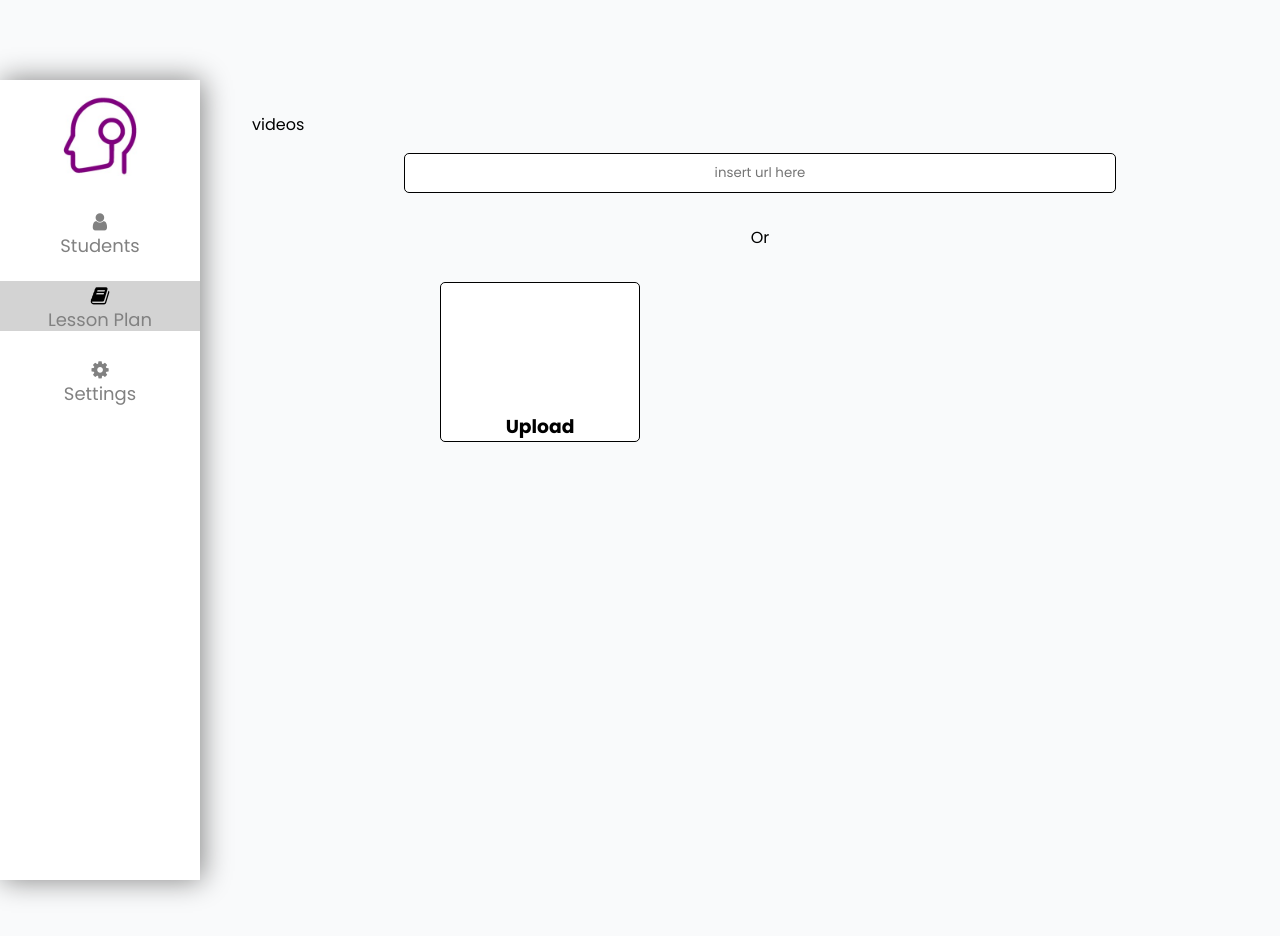
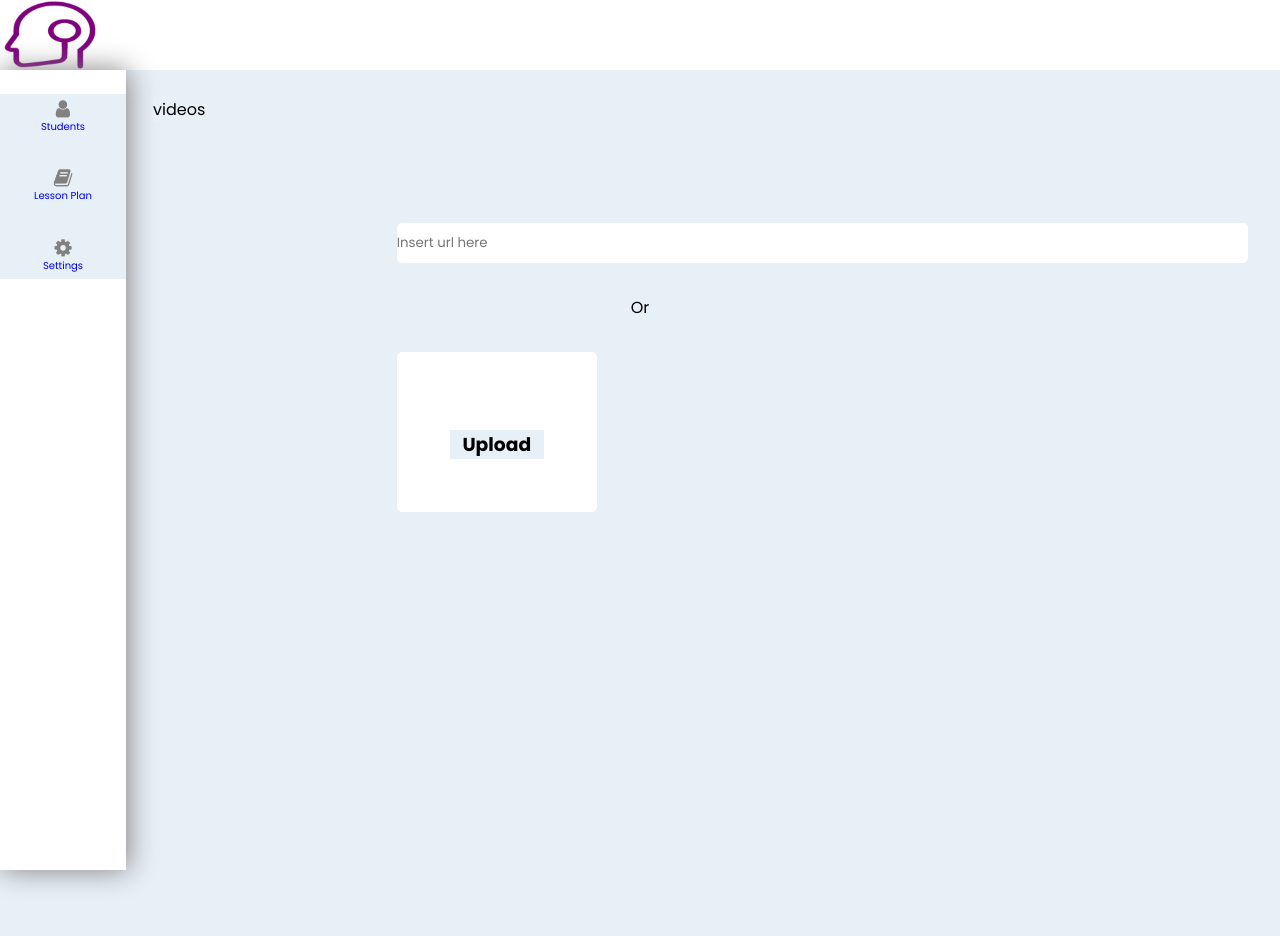
Before and after one commit to Varshiva1/assignment-project, a plain HTML site: page index.html in a window 1280 px wide. Before the commit the page ends 880 px from the top, so only its background shows below. Drawn offline with Linux system fonts and the light colour scheme.

Commit message:
code updated

```diff
--- a/index.html
+++ b/index.html
@@ -10,12 +10,15 @@
     <title>Document</title>
 </head>
 
-<body>
+<div class="header">
+  <a href="#default" class="logo"><img src="logo.jpg" style="
+    width: 100px;
+    height: 70px;
+"></a>
+</div>
 
+<div style="overflow:auto">
     <div class="sidenav">
-        <div class="logo">
-            <img src="logo.jpeg/logo.jpg">
-        </div>
         <ul class="nav-links">
             <li>
                 <div>
@@ -37,13 +40,14 @@
             </li>
         </ul>
     </div>
+ <div class="vid">
+  <p> videos</p>
+ </div>
 
-    <section class="home-content">
-        <div class="blank"></div>
+
         <div class="home-body">
-            <p> videos</p>
             <div class="input-content">
-                <input class="url" type="url" id="homepage" name="homepage" placeholder="insert url here">
+                <input class="url" type="url" id="homepage" name="homepage" placeholder="Insert url here">
                 <p>Or</p>
             </div>
             <div class="image-upload-wrap">
@@ -54,12 +58,7 @@
             </div>
         </div>
 
-
-        <!-- <input id="upload" type="file" name="somename" size="chars" style="display:none">  -->
-        <!-- <button input type="file" name="somename" size="chars" >upload</button> -->
-    </section>
-
-
+ </div>
 
 
 
--- a/style.css
+++ b/style.css
@@ -5,29 +5,16 @@
   padding: 0;
   box-sizing: border-box;
   font-family: "Poppins", sans-serif;
-}
-
-body {
-  background-color: #f9fafb;
+  background-color: #e7eff7;
 }
 
 .sidenav {
   box-shadow: 2px 0 27px 0 grey;
   height: 100%;
-  width: 200px;
+  width: 126px;
   position: fixed;
   background-color: white;
   text-align: center;
-}
-
-.sidenav img {
-  height: 80px;
-  margin-top: 1rem;
-}
-
-.sidenav .nav-links li {
-  list-style: none;
-  height: 50px;
 }
 
 .sidenav .nav-links li div {
@@ -44,8 +31,7 @@ body {
 
 .sidenav .nav-links li a {
   text-decoration: none;
-  font-size: 18px;
-  color: #818181;
+  font-size: 10px;
 }
 
 .sidenav .nav-links li a:hover {
@@ -53,41 +39,44 @@ body {
   transform: scale(1.3);
 }
 
-.sidenav .nav-links li .active {
-  color: black;
-  background-color: #d3d3d3;
-}
-
 .sidenav .nav-links li i {
   min-width: 60px;
   font-size: 20px;
 }
 
-.home-content {
-  position: relative;
-  min-height: 100vh;
-  width: calc(100% - 200px);
-  left: 220px;
-  /* justify-content: center;
-    display: grid;
-    padding: 1rem;
-    color: green; */
-}
-
-.home-content .home-body {
-  margin-top: 80px;
+.home-body {
   width: 100%;
   min-height: 100vh;
-  padding: 2rem;
+  text-align: center;
+}
+.vid p {
+  position: relative;
+  bottom: -27px;
+  right: -153px;
 }
 
 .input-content {
-  text-align: center;
+  text-align: right;
   margin: 1rem 0 2rem 0;
 }
 
 .input-content p {
   margin: 2rem 0 2rem 0;
+  text-align: center;
+}
+
+.image-upload-wrap {
+  width: 200px;
+  border: 1px solid white;
+  border-radius: 5px;
+  text-align: center;
+  background-color: white;
+  color: black;
+  padding-top: 52px;
+  padding-right: 52px;
+  padding-bottom: 52px;
+  padding-left: 52px;
+  margin-left: 30%;
 }
 
 .file-upload-input {
@@ -101,21 +90,50 @@ body {
   cursor: pointer;
 }
 
-.home-content .image-upload-wrap {
-  width: 200px;
-  border: 1px solid black;
+.url {
+  background-color: white;
+  height: 40px;
+  width: 70%;
+  text-align: left;
+  border: 1px /*solid black*/;
   border-radius: 5px;
-  text-align: center;
-  background-color: white;
-  color: black;
-  margin-left: 188px;
-  padding-top: 104px;
 }
 
-.url {
-  height: 40px;
-  width: 70%;
-  text-align: center;
-  border: 1px solid black;
-  border-radius: 5px;
+@media screen and (max-width: 700px) {
+  .sidenav {
+    width: 100%;
+    height: auto;
+    position: relative;
+  }
+  .sidenav a {
+    float: left;
+  }
+  div.content {
+    margin-left: 0;
+  }
 }
+
+@media screen and (max-width: 400px) {
+  .sidenav a {
+    text-align: center;
+    float: none;
+  }
+}
+
+div.home-body {
+  background-color: #e7eff7;
+  float: left;
+  margin-top: 80px;
+  width: 100%;
+  min-height: 100vh;
+  padding: 2rem;
+}
+
+.header {
+  background-color: white;
+  height: 70px;
+}
+.logo {
+  width: 126px;
+  height: 70px;
+}
```
Also changed, not shown: logo.jpg (renamed from logo.jpeg/logo.jpg).
